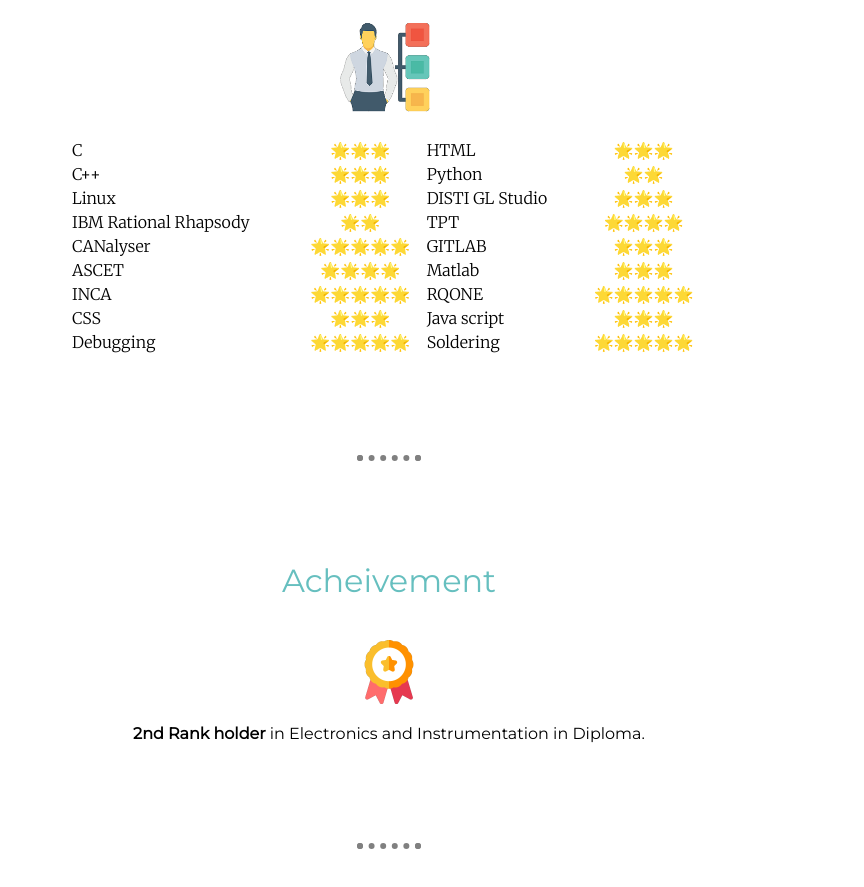
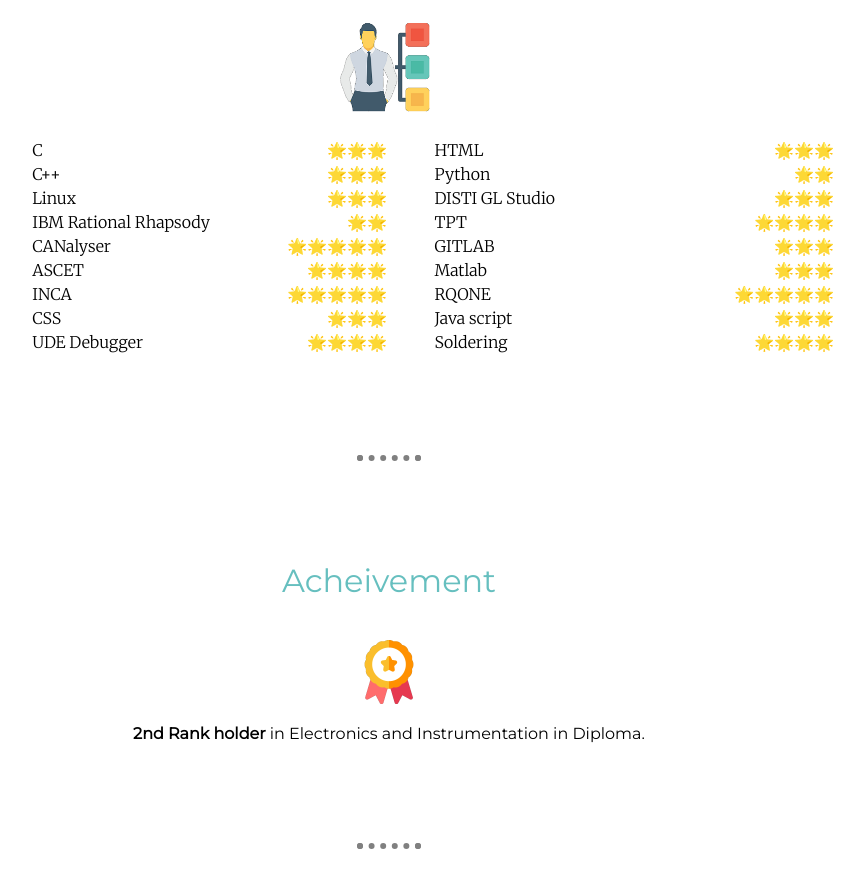
Before and after one commit to nithin-kadathanad/Resume, a plain HTML site: page NithinProfile.html in a window 1280 px wide. Shown: the part 2592-3479 px from the top of the page, without its empty margins (251-1115 px from the left). Drawn offline with Linux system fonts and the light colour scheme.

Commit message:
skills adjustment

```diff
--- a/CSS/style.css
+++ b/CSS/style.css
@@ -121,17 +121,28 @@
 }
 .Skills-Tool-Table{
   margin: auto;
-  width: 50%;
+  width: 70%;
 }
 .Skills-Tool-Table-row{
   text-align: left;
 }
 .Skills-Tool-Table-row-left-rating{
-  text-align: center;
+  text-align: right;
+  width: 10%;
 }
 
 .Skills-Tool-Table-row-right-rating{
-  text-align: center;
+  text-align: right;
+  width: 10%;
+}
+.Skills-Tool-Table-row-right{
+
+  padding-left: 5%;
+  width: 25%;
+}
+.Skills-Tool-Table-row-left{
+padding-left: 10%;
+  width: 25%;
 }
 .Achievement{
   margin: auto;
--- a/NithinProfile.html
+++ b/NithinProfile.html
@@ -148,10 +148,10 @@
               <td class="Skills-Tool-Table-row-right-rating">🌟🌟🌟</td>
             </tr>
             <tr class="Skills-Tool-Table-row">
-              <td class="Skills-Tool-Table-row-left">Debugging</td>
-              <td class="Skills-Tool-Table-row-left-rating">🌟🌟🌟🌟🌟</td>
+              <td class="Skills-Tool-Table-row-left">UDE Debugger</td>
+              <td class="Skills-Tool-Table-row-left-rating">🌟🌟🌟🌟</td>
               <td class="Skills-Tool-Table-row-right">Soldering </td>
-              <td class="Skills-Tool-Table-row-right-rating">🌟🌟🌟🌟🌟</td>
+              <td class="Skills-Tool-Table-row-right-rating">🌟🌟🌟🌟</td>
             </tr>
           </table>
 
```
